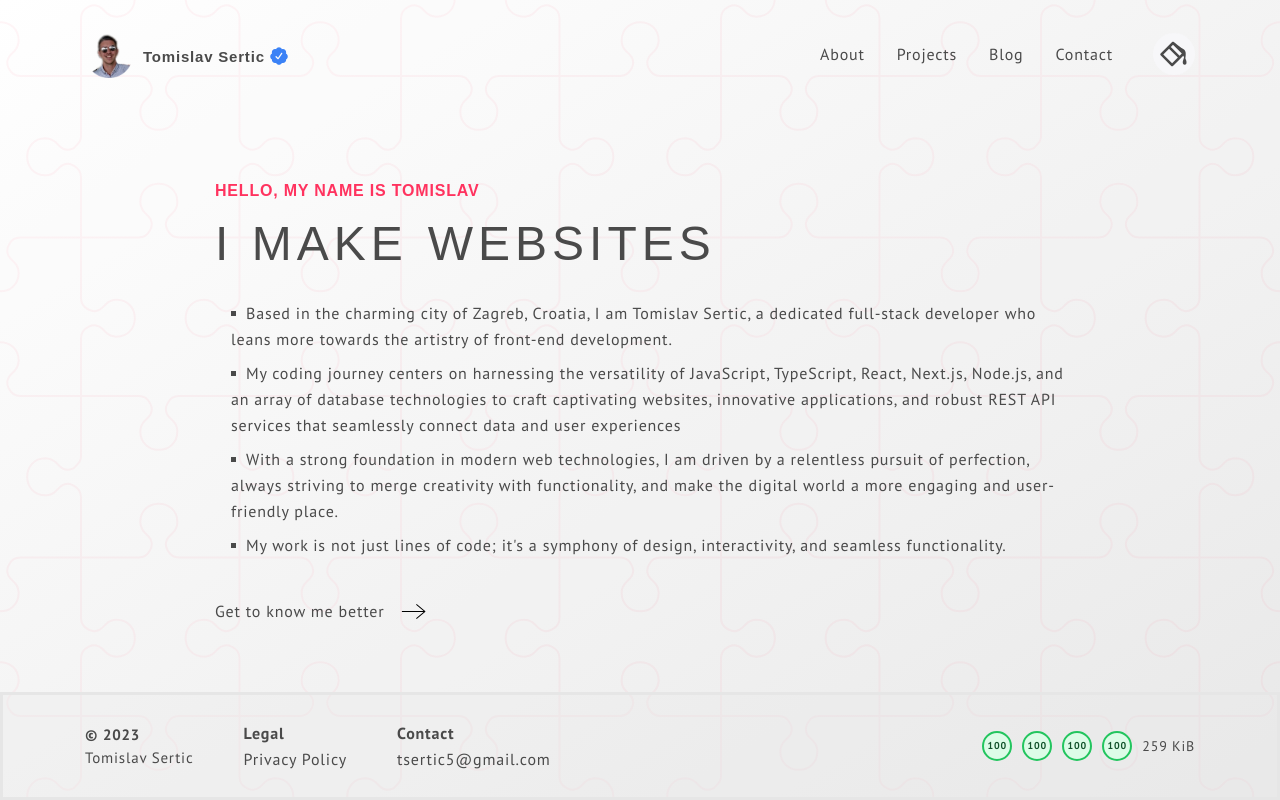
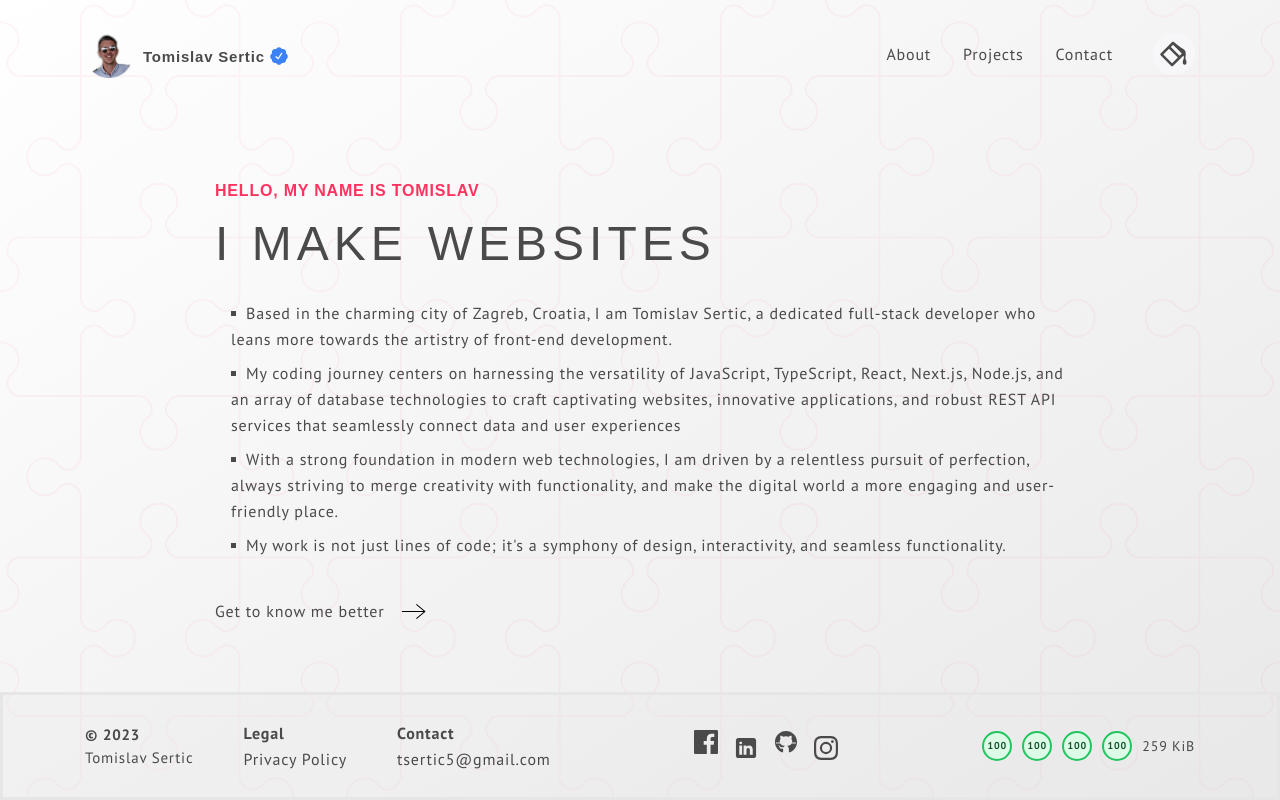
Before and after one commit to tsertic/ts_portfolio_2023, a Next.js app: page / in a window 1280 px wide. Built offline with nearby package versions, Linux system fonts and the light colour scheme; a web font is replaced by a local one.

Commit message:
added social icons

```diff
--- a/src/components/UI/Icons.tsx
+++ b/src/components/UI/Icons.tsx
@@ -99,6 +99,28 @@ export const Icons: React.FC<IProjectIcons> = ({ iconName, className }) => {
           />
         </svg>
       );
+    case "linkedin":
+      return (
+        <svg
+          xmlns="http://www.w3.org/2000/svg"
+          viewBox="0 0 50 50"
+          className={style}
+        >
+          {" "}
+          <path d="M41,4H9C6.24,4,4,6.24,4,9v32c0,2.76,2.24,5,5,5h32c2.76,0,5-2.24,5-5V9C46,6.24,43.76,4,41,4z M17,20v19h-6V20H17z M11,14.47c0-1.4,1.2-2.47,3-2.47s2.93,1.07,3,2.47c0,1.4-1.12,2.53-3,2.53C12.2,17,11,15.87,11,14.47z M39,39h-6c0,0,0-9.26,0-10 c0-2-1-4-3.5-4.04h-0.08C27,24.96,26,27.02,26,29c0,0.91,0,10,0,10h-6V20h6v2.56c0,0,1.93-2.56,5.81-2.56 c3.97,0,7.19,2.73,7.19,8.26V39z" />
+        </svg>
+      );
+    case "github":
+      return (
+        <svg
+          xmlns="http://www.w3.org/2000/svg"
+          viewBox="0 0 50 50"
+          className={style}
+        >
+          {" "}
+          <path d="M17.791,46.836C18.502,46.53,19,45.823,19,45v-5.4c0-0.197,0.016-0.402,0.041-0.61C19.027,38.994,19.014,38.997,19,39 c0,0-3,0-3.6,0c-1.5,0-2.8-0.6-3.4-1.8c-0.7-1.3-1-3.5-2.8-4.7C8.9,32.3,9.1,32,9.7,32c0.6,0.1,1.9,0.9,2.7,2c0.9,1.1,1.8,2,3.4,2 c2.487,0,3.82-0.125,4.622-0.555C21.356,34.056,22.649,33,24,33v-0.025c-5.668-0.182-9.289-2.066-10.975-4.975 c-3.665,0.042-6.856,0.405-8.677,0.707c-0.058-0.327-0.108-0.656-0.151-0.987c1.797-0.296,4.843-0.647,8.345-0.714 c-0.112-0.276-0.209-0.559-0.291-0.849c-3.511-0.178-6.541-0.039-8.187,0.097c-0.02-0.332-0.047-0.663-0.051-0.999 c1.649-0.135,4.597-0.27,8.018-0.111c-0.079-0.5-0.13-1.011-0.13-1.543c0-1.7,0.6-3.5,1.7-5c-0.5-1.7-1.2-5.3,0.2-6.6 c2.7,0,4.6,1.3,5.5,2.1C21,13.4,22.9,13,25,13s4,0.4,5.6,1.1c0.9-0.8,2.8-2.1,5.5-2.1c1.5,1.4,0.7,5,0.2,6.6c1.1,1.5,1.7,3.2,1.6,5 c0,0.484-0.045,0.951-0.11,1.409c3.499-0.172,6.527-0.034,8.204,0.102c-0.002,0.337-0.033,0.666-0.051,0.999 c-1.671-0.138-4.775-0.28-8.359-0.089c-0.089,0.336-0.197,0.663-0.325,0.98c3.546,0.046,6.665,0.389,8.548,0.689 c-0.043,0.332-0.093,0.661-0.151,0.987c-1.912-0.306-5.171-0.664-8.879-0.682C35.112,30.873,31.557,32.75,26,32.969V33 c2.6,0,5,3.9,5,6.6V45c0,0.823,0.498,1.53,1.209,1.836C41.37,43.804,48,35.164,48,25C48,12.318,37.683,2,25,2S2,12.318,2,25 C2,35.164,8.63,43.804,17.791,46.836z" />
+        </svg>
+      );
     case "facebook":
       return (
         <svg
--- a/src/components/layout/Footer/Footer.tsx
+++ b/src/components/layout/Footer/Footer.tsx
@@ -2,12 +2,16 @@ import Link from "next/link";
 import React from "react";
 import { FooterNav } from "./FooterNav";
 import { PageMetrics } from "./PageMetrics";
+import { SocialIconsList } from "@/components/main/SocialIconsList/SocialIconsList";
 
 export const Footer = () => {
   return (
     <footer className=" mt-auto py-[25px] border-[3px] border-base-300 bg-base-300/30  z-20">
       <div className="container-wide flex justify-between items-center">
         <FooterNav />
+        <div>
+          <SocialIconsList />
+        </div>
         <PageMetrics />
       </div>
     </footer>
--- a/src/components/layout/Header/MobileMenu.tsx
+++ b/src/components/layout/Header/MobileMenu.tsx
@@ -7,6 +7,8 @@ interface IMobileMenu {
 import { AnimatePresence, motion } from "framer-motion";
 import { NAV_LINKS } from "@/constants";
 import Link from "next/link";
+import { BrandLogo } from "@/components/UI/BrandLogo";
+import { SocialIconsList } from "@/components/main/SocialIconsList/SocialIconsList";
 export const MobileMenu: React.FC<IMobileMenu> = ({ show, closeMenu }) => {
   const menuVars = {
     initial: {
@@ -26,23 +28,45 @@ export const MobileMenu: React.FC<IMobileMenu> = ({ show, closeMenu }) => {
       transition: { duration: 0.5, ease: [0.22, 1, 0.36, 1] },
     },
   };
+  const menuVars2 = {
+    initial: {
+      opacity: 0,
+      z: "-20",
+      transition: {
+        staggerChildren: 0.09,
+        staggerDirection: -1,
+      },
+    },
+    animate: {
+      z: 40,
+      opacity: 1,
+      display: "block",
+      transition: { duration: 0.2, ease: [0.11, 0, 0.3, 0], delayChildren: 1 },
+    },
+    exit: {
+      z: -20,
+      opacity: 0,
+      transition: { duration: 0.2, ease: [0.22, 1, 0.36, 1] },
+    },
+  };
 
   return (
     <motion.div
-      variants={menuVars}
+      variants={menuVars2}
       initial="initial"
       animate="animate"
       exit="exit"
-      className={`fixed left-0 top-0 h-screen w-screen bg-neutral text-neutral-content origin-top z-40`}
+      className={`fixed left-0 top-0 h-screen w-screen bg-gradient-to-br from-neutral-focus to-neutral text-neutral-content origin-top z-40`}
     >
-      <div className="container-wide pt-[30px] h-full">
-        <div className="text-end">
+      <div className="container-wide pt-[20px] h-full">
+        <header className="flex justify-between">
+          <BrandLogo />
           <button onClick={closeMenu} className="text-[20px] uppercase ">
             Close
           </button>
-        </div>
-        <nav className="h-full flex justify-center  pt-[100px]">
-          <ul className="flex flex-col gap-[25px]">
+        </header>
+        <nav className=" flex justify-center  pt-[100px]  pb-[150px]">
+          <ul className="flex flex-col gap-[45px]">
             {NAV_LINKS.map((link) => {
               return (
                 <li key={link._id} className="overflow-hidden">
@@ -59,6 +83,9 @@ export const MobileMenu: React.FC<IMobileMenu> = ({ show, closeMenu }) => {
             })}
           </ul>
         </nav>
+        <div className=" w-full flex justify-center">
+          <SocialIconsList mobileMenu={true} />
+        </div>
       </div>
     </motion.div>
   );
--- /dev/null
+++ b/src/components/main/SocialIconsList/SocialIconsList.tsx
@@ -0,0 +1,41 @@
+import { Icons } from "@/components/UI/Icons";
+import { SOCIAL_ICONS } from "@/constants";
+import React from "react";
+interface ISocialIconsList {
+  mobileMenu?: boolean;
+}
+export const SocialIconsList: React.FC<ISocialIconsList> = ({
+  mobileMenu = false,
+}) => {
+  return (
+    <ul className={`flex gap-[16px] ${!mobileMenu && "max-md:flex-col "}  `}>
+      {SOCIAL_ICONS.map((icon, i) => {
+        return (
+          <li
+            key={icon._id}
+            className={`${
+              !mobileMenu
+                ? i % 2 === 0
+                  ? "mt-0 ml-[-10px] md:ml-0 md:mt-[-3px]"
+                  : "mt-0 ml-[10px] md:ml-0 md:mt-[3px]"
+                : i % 2 === 0
+                ? "pt-[-3px]"
+                : "pt-[13px]"
+            }  `}
+          >
+            <a href={icon.path} aria-label={icon.ariaLabel}>
+              <Icons
+                className={`w-[24px]   ${
+                  mobileMenu
+                    ? "fill-neutral-content scale-125 mr-[10px]"
+                    : "fill-base-content"
+                } hover:fill-primary transition-universal`}
+                iconName={icon.iconName}
+              />
+            </a>
+          </li>
+        );
+      })}
+    </ul>
+  );
+};
--- a/src/constants/index.ts
+++ b/src/constants/index.ts
@@ -21,12 +21,6 @@ export const NAV_LINKS = [
   },
   {
     _id: "2",
-    text: "blog",
-    path: "/blog",
-    ariaLabel: "blog",
-  },
-  {
-    _id: "3",
     text: "contact",
     path: "/contact",
     ariaLabel: "contact",
@@ -49,8 +43,8 @@ export const SOCIAL_ICONS: ISocialIconItem[] = [
   {
     _id: "2",
     path: "/",
-    iconName: "frontend-mentor",
-    ariaLabel: "frontend-mentor",
+    iconName: "github",
+    ariaLabel: "github",
   },
   {
     _id: "3",
--- a/src/types/index.t.ts
+++ b/src/types/index.t.ts
@@ -19,7 +19,8 @@ export type TIconType =
   | "paintBucket"
   | "arrow"
   | "backArrow"
-  | "openWindow";
+  | "openWindow"
+  | "github";
 
 export type Tthemestype =
   | "light"
--- a/tailwind.config.ts
+++ b/tailwind.config.ts
@@ -62,6 +62,10 @@ const config: Config = {
         themeContainer: "0 0 5px rgba(0,0,0,.15)",
         themeHover: "0 0 5px 1px rgba(0,0,0, .2)",
       },
+      backgroundColor: {
+        "neutral-gradient":
+          "linear-gradient(45deg, var(--color-neutral) , var(--color-neutral-focus))",
+      },
     },
   },
   plugins: [],
```
